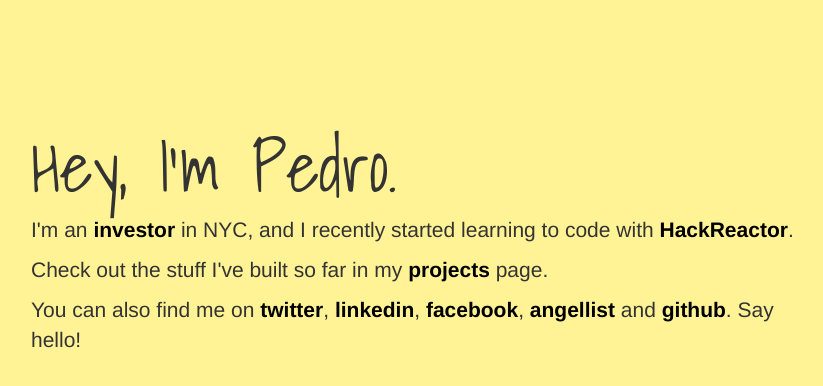
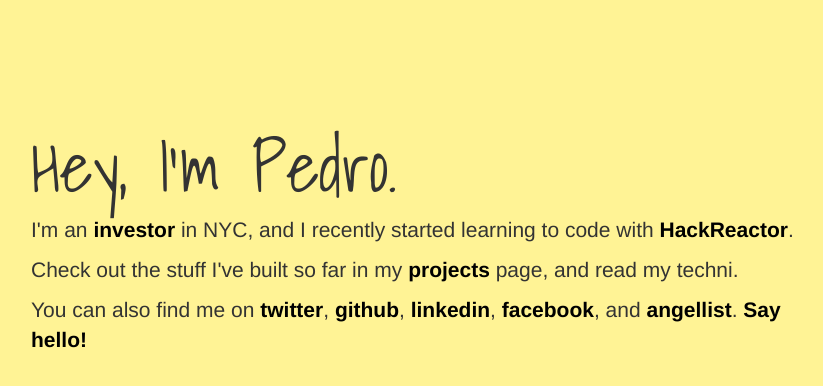
Before and after one commit to pedrotp/pedrotp.github.io, a plain HTML site: page index.html in a window 1280 px wide. Shown: the whole page, without its empty margins (225-1048 px from the left). Drawn offline with Linux system fonts and the light colour scheme.

Commit message:
fixed links and changed wording on main page

```diff
--- a/index.html
+++ b/index.html
@@ -13,8 +13,8 @@
   <div class="center-block greeting">
     <h1>Hey, I'm Pedro.</h1>
     <p>I'm an <a href="http://quotidian.co">investor</a> in NYC, and I recently started learning to code with <a href="http://hackreactor.com">HackReactor</a>.</p>
-    <p>Check out the stuff I've built so far in my <a href="projects.html" target="_self">projects</a> page.</p>
-    <p>You can also find me on <a href="http://twitter.com/pedrotp">twitter</a>, <a href="http://linkedin.com/in/pedrotp">linkedin</a>, <a href="http://facebook.com/pedrotp">facebook</a>, <a href="http://angel.co/pedrotp">angellist</a> and <a href="http://github.com/pedrotp">github</a>. <span>Say hello!</span></p>
+    <p>Check out the stuff I've built so far in my <a href="projects.html" target="_self">projects</a> page, and read my techni.</p>
+    <p>You can also find me on <a href="http://twitter.com/pedrotp">twitter</a>, <a href="http://github.com/pedrotp">github</a>, <a href="http://linkedin.com/in/pedrotp">linkedin</a>, <a href="http://facebook.com/pedrotp">facebook</a>, and <a href="http://angel.co/pedrotp">angellist</a>. <a href="mailto:hi@pedrotp.io">Say hello!</a></p>
   </div>
 </body>
 </html>
```
